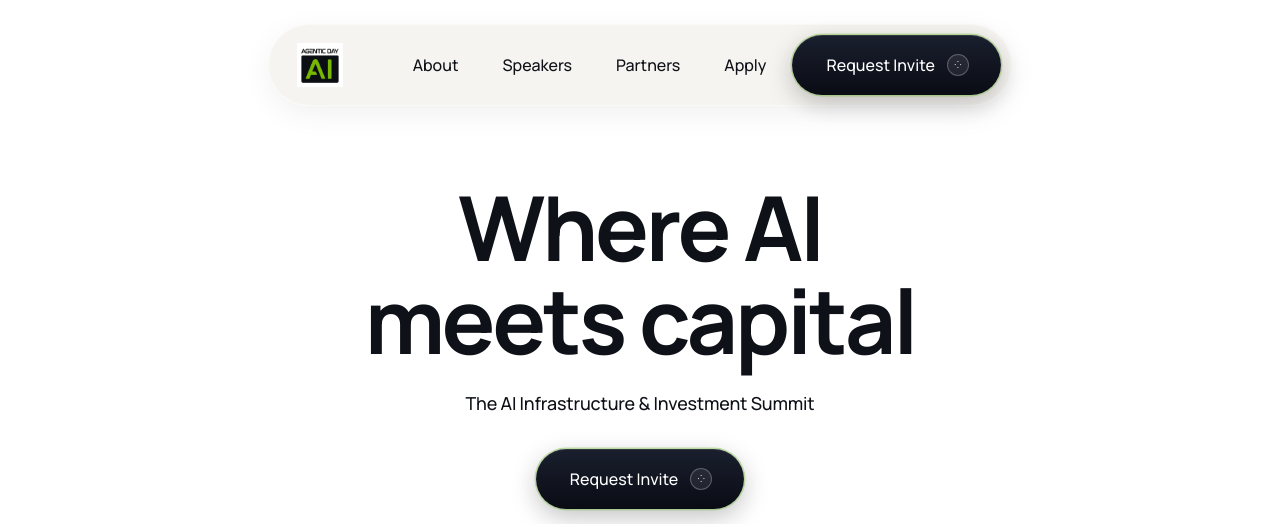
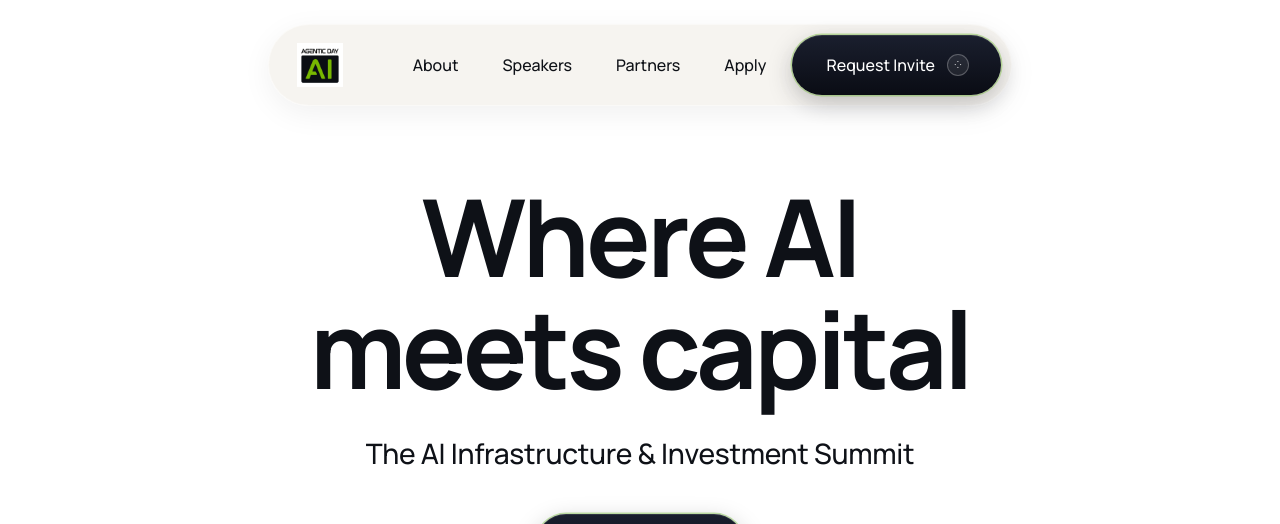
Before and after one commit to lalla-ai/agentic-day-miami, a Next.js app: page / in a window 1280 px wide. Shown: the top 524 px of the page. Built offline with nearby package versions, Linux system fonts and the light colour scheme.

Commit message:
Revert "Tune sizes back down for common laptop screens (1280-1600px)"
This reverts commit 2f6cdef0df64df3bad78b25c1f45def937be12c7.

```diff
--- a/app/globals.css
+++ b/app/globals.css
@@ -127,19 +127,19 @@ nav.top ul a:hover { background: rgba(14, 17, 23, 0.05); }
 }
 @media (max-width: 700px) { .hero-content { padding: 0 20px; } }
 h1.headline {
-  font-size: clamp(48px, 7vw, 112px);
+  font-size: clamp(48px, 8.4vw, 144px);
   font-weight: 700; line-height: 1.04;
-  letter-spacing: -0.035em; margin-bottom: 24px;
+  letter-spacing: -0.035em; margin-bottom: 28px;
   color: var(--ink);
 }
 h1.headline .row { display: block; }
 .meta-line {
   display: flex; align-items: center; justify-content: center;
   flex-wrap: wrap; gap: 14px;
-  font-size: clamp(16px, 1.4vw, 22px);
+  font-size: clamp(20px, 2.2vw, 32px);
   color: var(--ink); font-weight: 500;
   letter-spacing: -0.01em;
-  margin-bottom: 32px;
+  margin-bottom: 40px;
 }
 .meta-line .dot {
   width: 7px; height: 7px; border-radius: 50%;
@@ -973,7 +973,7 @@ h1.headline .row { display: block; }
 .partner-name { font-size: 17px; font-weight: 700; text-align: center; letter-spacing: -0.01em; line-height: 1.2; }
 
 /* GET INVOLVED */
-.join-cta-wrap { max-width: 1320px; padding-left: 32px; padding-right: 32px; }
+.join-cta-wrap { max-width: 1800px; padding-left: 48px; padding-right: 48px; }
 .involved-section { margin-top: 40px; text-align: left; }
 .involved-eyebrow {
   color: var(--accent);
@@ -992,8 +992,8 @@ h1.headline .row { display: block; }
 }
 @media (max-width: 700px) { .partner-cta { grid-template-columns: 1fr; } }
 .involved-card {
-  aspect-ratio: 5 / 4; border-radius: 24px;
-  position: relative; overflow: hidden; padding: 36px;
+  aspect-ratio: 4 / 3.4; border-radius: 32px;
+  position: relative; overflow: hidden; padding: 56px;
   display: flex; flex-direction: column; justify-content: space-between;
   transition: transform 0.3s ease;
   color: #fff; cursor: pointer;
@@ -1027,8 +1027,8 @@ h1.headline .row { display: block; }
 }
 .involved-headline {
   position: relative; z-index: 3;
-  font-size: clamp(26px, 2.6vw, 40px); font-weight: 700;
-  letter-spacing: -0.02em; line-height: 1.0; color: #fff;
+  font-size: clamp(36px, 4vw, 64px); font-weight: 700;
+  letter-spacing: -0.025em; line-height: 1.0; color: #fff;
 }
 .involved-headline .row { display: block; }
 .involved-cta {
```
